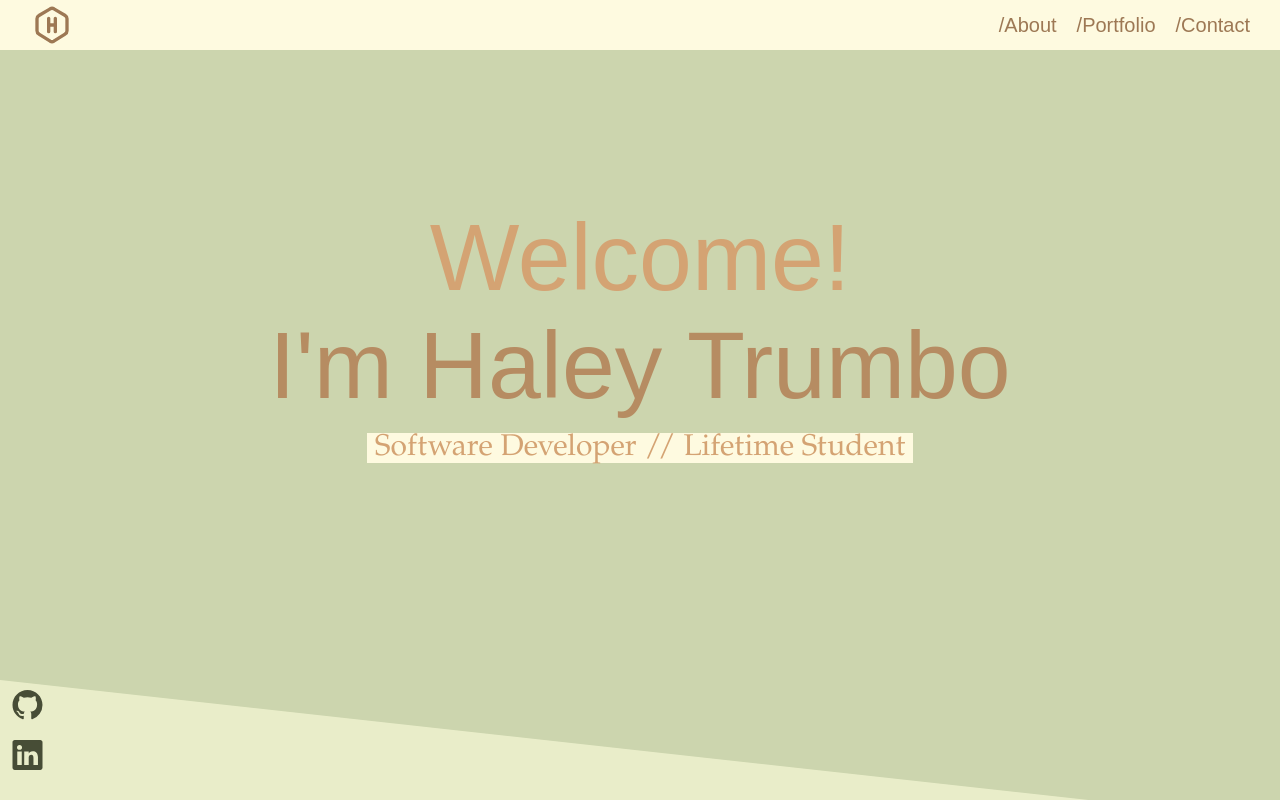
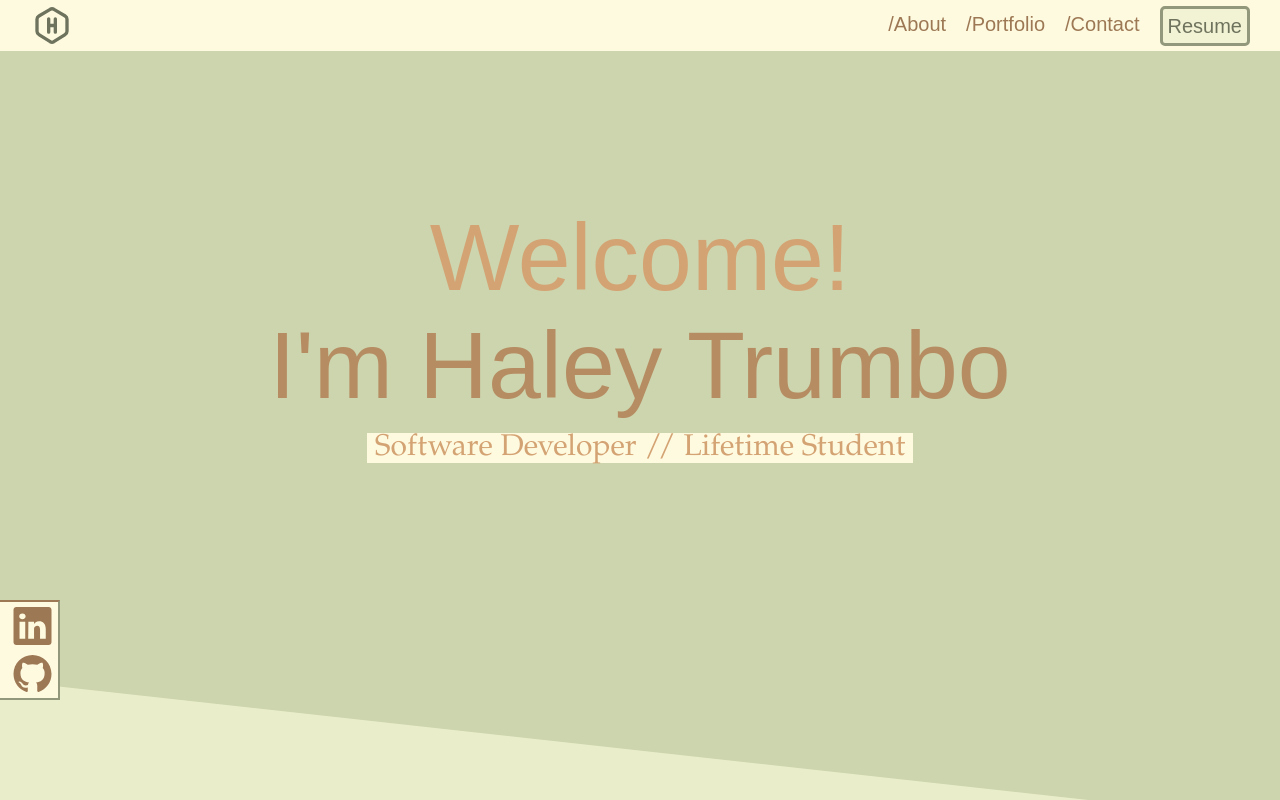
Before and after one commit to haleymay21/React-Portfolio, a React (Create React App) app: page / in a window 1280 px wide. Shown: the top 800 px of the page. Built offline with nearby package versions, Linux system fonts and the light colour scheme.

Commit message:
adding resume link and styling to top navbar

```diff
--- a/package.json
+++ b/package.json
@@ -15,6 +15,7 @@
     "react-icons": "^4.7.1",
     "react-router-dom": "^6.6.1",
     "react-scripts": "5.0.1",
+    "typicons.font": "^2.1.2",
     "web-vitals": "^2.1.4"
   },
   "scripts": {
--- a/src/App.js
+++ b/src/App.js
@@ -7,7 +7,6 @@ import Contact from "../src/components/Contact";
 import Portfolio from "../src/components/Portfolio";
 import Resume from "../src/components/Resume";
 import Footer from "../src/components/Footer";
-import SideNav from "../src/components/SideNav";
 
 import "./App.css";
 
@@ -33,11 +32,10 @@ function App() {
 
   return (
     <>
-      <Header
-        currentTab={currentTab}
-        handleTabChange={handleTabChange}
-      ></Header>
-      <SideNav></SideNav>
+      <Header currentTab={currentTab} handleTabChange={handleTabChange}>
+        {" "}
+      </Header>
+
       <main>{renderTab()}</main>
       <Footer></Footer>
     </>
--- a/src/components/Header.js
+++ b/src/components/Header.js
@@ -1,6 +1,6 @@
 import React from "react";
 import Nav from "./Nav";
-
+import SideNav from "./SideNav";
 
 function Header(props) {
   const { currentTab, handleTabChange } = props;
@@ -10,6 +10,8 @@ function Header(props) {
       <section>
         <div>
           <Nav currentTab={currentTab} handleTabChange={handleTabChange}></Nav>
+          <SideNav></SideNav>
+
           <div>
             <h1 id="welcome">Welcome!</h1>
             <h1 id="introduction">I'm Haley Trumbo</h1>
--- a/src/components/Nav.js
+++ b/src/components/Nav.js
@@ -1,5 +1,6 @@
 import React from "react";
 import { IconHexagonLetterH } from "@tabler/icons-react";
+import myResume from "../assets/Resume1.docx.pdf";
 
 function Nav(props) {
   const { currentTab, handleTabChange } = props;
@@ -10,7 +11,12 @@ function Nav(props) {
         <li className="my-icon">
           <IconHexagonLetterH size={40} />
         </li>
-
+        <li className="resume">
+          {" "}
+          <a href={myResume}>
+            <p className="resume2">Resume</p>
+          </a>
+        </li>
         <li className="navList contact">
           <a
             href="#contact"
--- a/src/components/Portfolio.js
+++ b/src/components/Portfolio.js
@@ -94,7 +94,7 @@ function Portfolio() {
                 </a>
               </div>
             </div>
-            <div className="col">
+            {/* <div className="col">
               {" "}
               <div
                 style={{ backgroundImage: "url(/clocks.jpeg)" }}
@@ -121,7 +121,7 @@ function Portfolio() {
                   </div>
                 </a>
               </div>
-            </div>
+            </div> */}
             <div className="col">
               {" "}
               <div
@@ -181,7 +181,7 @@ function Portfolio() {
                 </a>
               </div>{" "}
             </div>
-            <div className="col">
+            {/* <div className="col">
               {" "}
               <div
                 style={{ backgroundImage: "url(/node-readme.jpeg)" }}
@@ -209,7 +209,7 @@ function Portfolio() {
                   </div>
                 </a>
               </div>{" "}
-            </div>
+            </div> */}
             <div className="col">
               {" "}
               <div
--- a/src/components/SideNav.js
+++ b/src/components/SideNav.js
@@ -8,11 +8,11 @@ function SideNav() {
       <div className="social-linkss">
         <a className="githubb" href="github.com/haleymay21">
           {" "}
-          <BsGithub size={45} />
+          <BsGithub size={55} />
         </a>
         <a className="linkedinn" href="github.com/haleymay21">
           {" "}
-          <BsLinkedin size={45} />
+          <BsLinkedin size={55} />
         </a>
       </div>
     </section>
--- a/src/index.css
+++ b/src/index.css
@@ -64,7 +64,7 @@ body {
 
 /* nav styling */
 .navv {
-  height: 50px;
+  height: 51px;
   background-color: #fefae0;
   position: fixed;
   z-index: 2;
@@ -72,14 +72,40 @@ body {
   color: #d4a373;
 }
 
+.resume,
+.resume2 {
+  text-decoration: none;
+  color: #6e735d !important;
+  font-family: "opensans-bold", sans-serif;
+  font-size: 20px;
+  float: right;
+  list-style-type: none;
+  margin-top: 2px;
+}
+
+.resume {
+  border: solid #91987b;
+  margin-right: 30px;
+  margin-left: 10px;
+  border-radius: 5px;
+  height: 40px;
+  margin-top: 6px;
+  background-color: #ccd5ae40;
+}
+
 .navList,
 a {
-  padding: 10px;
+  padding: 5px;
   text-decoration: none;
   color: #9d7854;
   font-family: "opensans-bold", sans-serif;
   font-size: 20px;
   float: right;
+}
+
+.navList {
+  margin-left: 10px;
+  margin-top: 4px;
 }
 
 .navList:hover {
@@ -98,12 +124,12 @@ a {
 }
 
 .my-icon {
-  color: #9d7854;
+  color: #6e735d;
   margin-right: 20px;
 }
 
 .contact {
-  margin-right: 20px;
+  margin-right: 5px;
 }
 ************** .social-links {
   float: right;
@@ -415,18 +441,33 @@ footer {
 
 /* side nav styling */
 .githubb,
-.linkedinn {
+.linkedinn,
+.instagramm {
   display: grid;
   height: 50px;
-  color: #474d36;
+  color: #9d7854;
+  background-color: #fefae0;
+  border-right: solid #91987b;
+  border-width: 2px;
+}
+
+.linkedinn {
+  border-top: solid #9d7854;
+  border-width: 2px;
+}
+
+.githubb {
+  border-bottom: solid #91987b;
+  border-width: 2px;
 }
 
 .social-linkss,
 .side-nav {
-  height: 100px;
+  height: 100%;
   width: 60px;
   z-index: 2;
   position: fixed;
-  z-index: 2;
-  margin-left: ;
+  padding-bottom: 50px;
+  display: flex;
+  flex-direction: column-reverse;
 }
```
Also changed, not shown: 1 other file (tests, documents, lock files or other folders).
